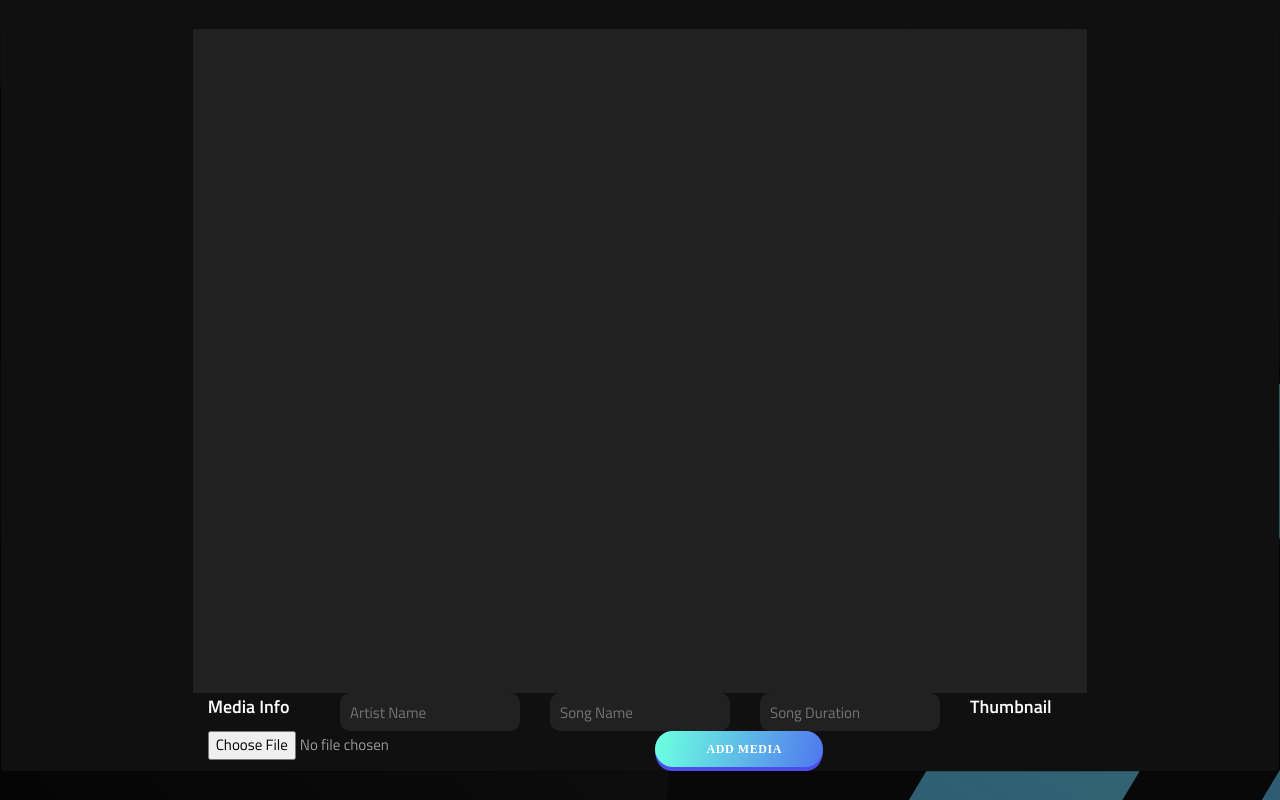
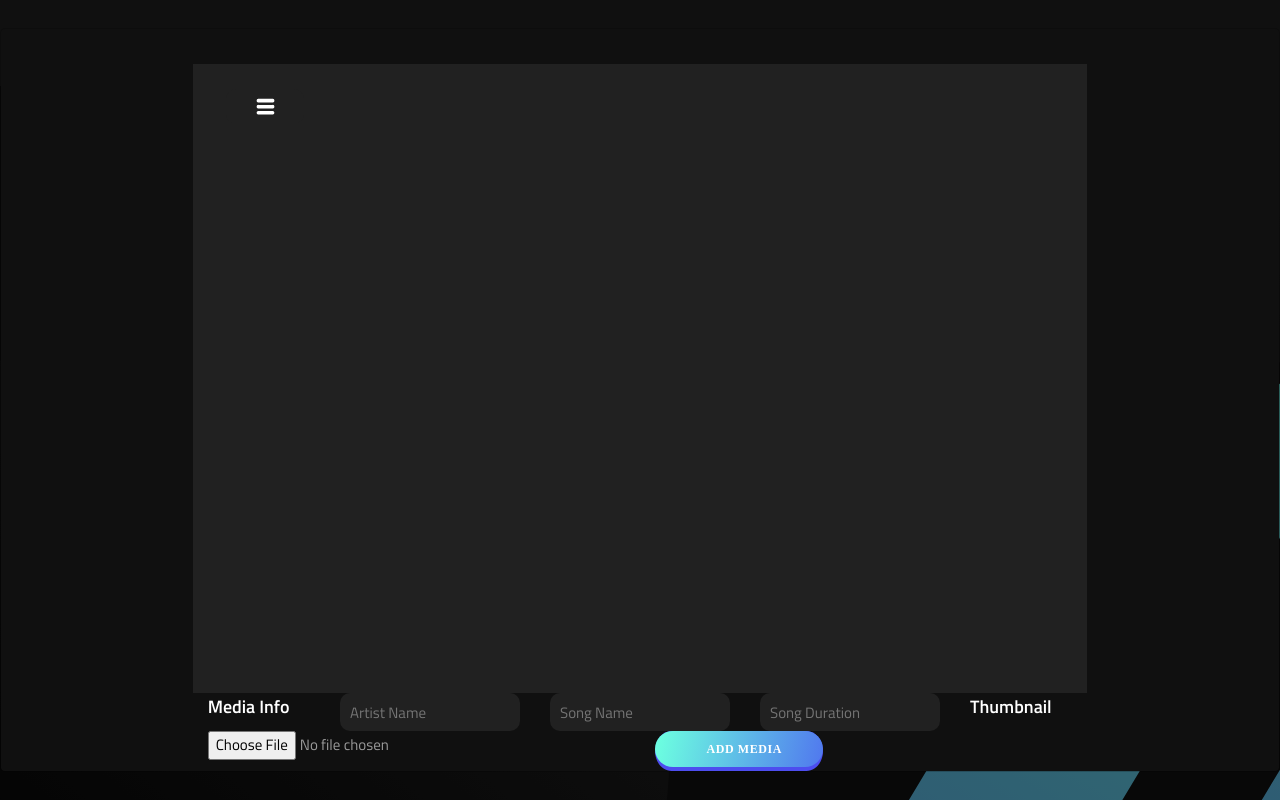
Before and after one commit to filigino/playlist-module, a React (Create React App) app: page / in a window 1280 px wide. Both pictures are taken after a click on the button 307 px from the left and 653 px from the top of the page. Built offline with nearby package versions, Linux system fonts and the light colour scheme.

Commit message:
Add close modal button, style ordered list numbers

```diff
--- a/src/App.css
+++ b/src/App.css
@@ -16,6 +16,22 @@
     background: none;
     border: none;
     padding: 0;
+}
+
+.close-button {
+    background-color: #212121;
+    border: none;
+    border-radius: 10px;
+    height: 64px;
+    position: relative;
+    top: 60px;
+    left: 225px;
+    width: 78px;
+}
+
+.custom-modal-style {
+    background-color: #101010;
+    height: 100vh;
 }
 
 .input-fields {
@@ -73,11 +89,6 @@
     max-width: 100%;
 }
 
-.custom-modal-style {
-    background-color: #101010;
-    height: 100vh;
-}
-
 .navbar-container {
     max-width: 75.1%;
     padding: 0;
@@ -111,7 +122,10 @@ li { display: block; }
 
 li:before {
     content: counter(item) '  ';
-    counter-increment: item
+    counter-increment: item;
+    position: relative;
+    top: 40px;
+    left: 40px;
 }
 
 .playlist-container {
@@ -119,12 +133,14 @@ li:before {
     height: 1000vh;
     max-height: 1000vh;
     max-width: 70%;
+    padding-top: 23px;
 }
 
 .playlist-song {
     background-color: #383838;
     border-radius: 5px;
     height: 63px;
+    margin-bottom: 14px;
 }
 
 .semibold {
--- a/src/components/Main.js
+++ b/src/components/Main.js
@@ -2,7 +2,6 @@ import React, { useState } from 'react'
 import { Modal, ModalFooter } from 'reactstrap'
 import AddMedia from './AddMedia'
 import PlaylistModal from './Playlist'
-import ListIcon from '../imgs/List Icon.svg'
 import LogoBig from '../imgs/Strumr Logo Big.svg'
 import PlaylistButton from '../imgs/Setup Playlist Button.svg'
 
@@ -42,14 +41,11 @@ const Main = (props) => {
             <Modal
                 contentClassName='custom-modal-style'
                 size='xl'
-                external={true}
                 scrollable='true'
                 isOpen={isModalOpen}
+                toggle={toggle}
             >
-                {/* <button onClick={toggle}>
-                    <img src={ListIcon} alt='List Icon' />
-                </button> */}
-                <PlaylistModal />
+                <PlaylistModal toggle={toggle} />
                 <AddMedia />
             </Modal>
         </>
--- a/src/components/Playlist.js
+++ b/src/components/Playlist.js
@@ -7,6 +7,7 @@ import {
     sendDown,
     removeSong
 } from '../redux/ActionCreators'
+import ListIcon from '../imgs/List Icon.svg'
 import SendToTopButton from '../imgs/Send to Top.svg'
 import BumpUpButton from '../imgs/Bump Up.svg'
 import SendDownButton from '../imgs/Send Down.svg'
@@ -14,7 +15,7 @@ import RemoveButton from '../imgs/Remove Icon.svg'
 
 // presentational component
 const Playlist = ({
-    playlist, onSendToTopClick, onBumpUpClick, onSendDownClick, onRemoveClick
+    playlist, onSendToTopClick, onBumpUpClick, onSendDownClick, onRemoveClick, toggle
 }) => {
     const [now, setNow] = useState(Date.now())
     // Update now value every minute
@@ -23,6 +24,10 @@ const Playlist = ({
     })
 
     return (
+        <>
+            <button onClick={toggle} className='close-button'>
+                <img src={ListIcon} alt='List Icon' />
+            </button>
             <div className='container playlist-container overflow-auto'>
                 <ol className='numbers'>
                     {playlist.map((song) =>
@@ -38,6 +43,7 @@ const Playlist = ({
                     )}
                 </ol>
             </div>
+        </>
     )
 }
 
@@ -77,6 +83,7 @@ const Song = ({
     return (
         <li>
             <div className='row'>
+                <div className='col-1'></div>
                 <div className='col playlist-song'>
                     <div className='row'>
                         <div className='col-1'>
```
Lines whose indentation alone changed are shown as unchanged.
